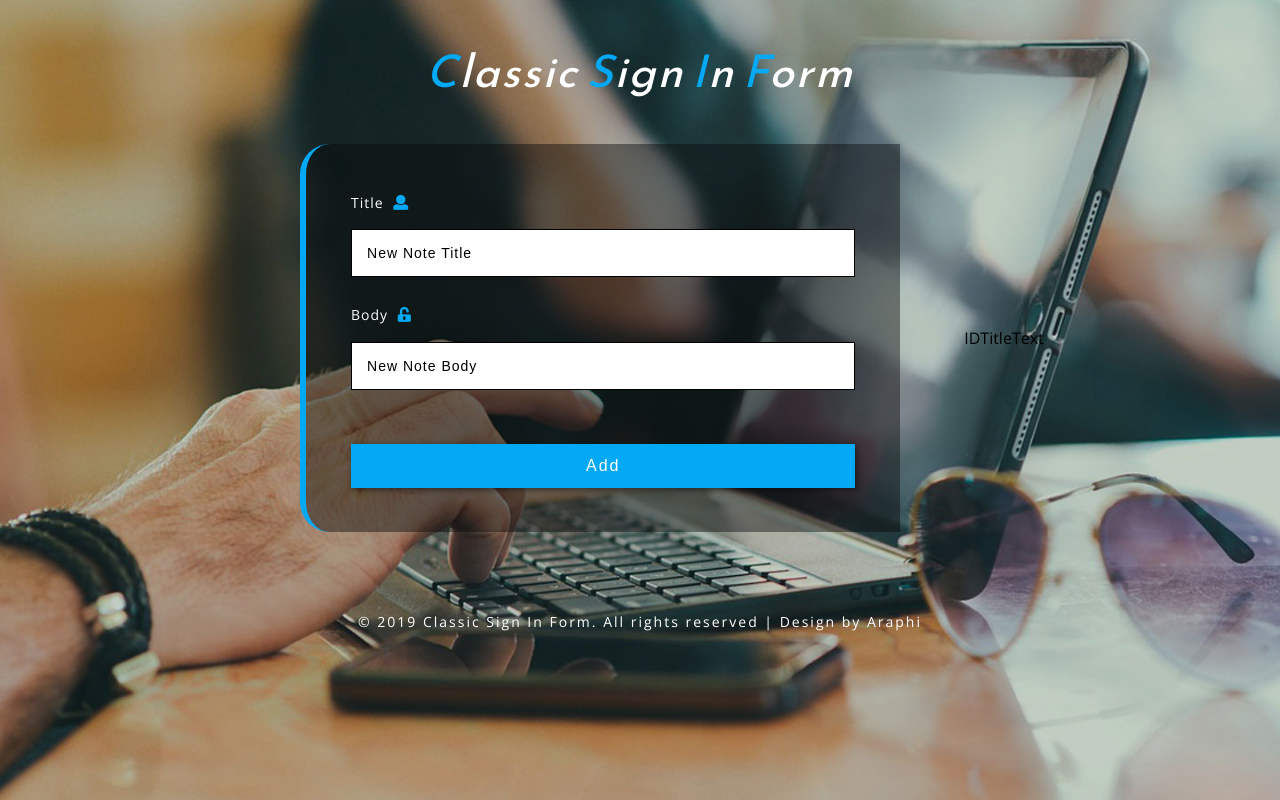
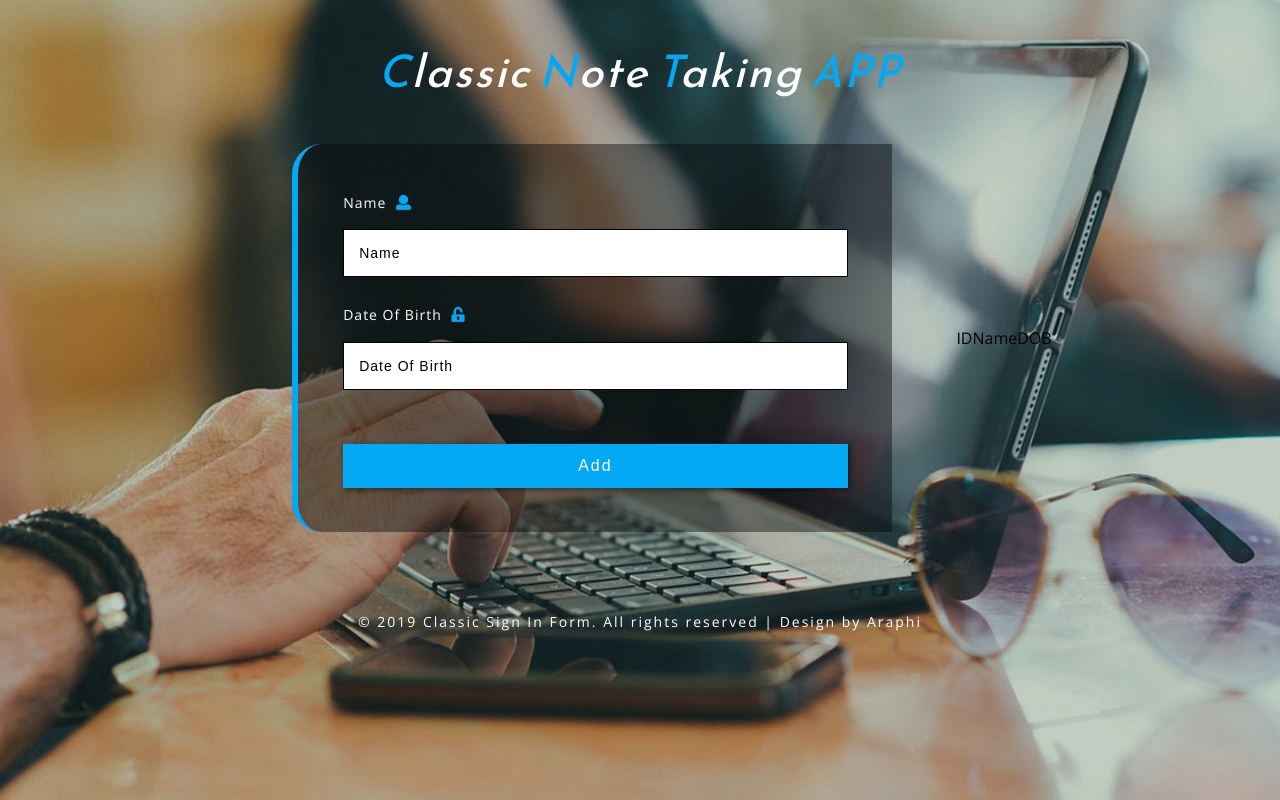
Before and after one commit to araphi/uki4funwork2, a website: page app/view/index.html in a window 1280 px wide. Drawn offline with nearby package versions, Linux system fonts and the light colour scheme; files that its build step writes are made by us from their sources; files whose address does not match are found by name.

Commit message:
first commit42

```diff
--- a/app/view/index.html
+++ b/app/view/index.html
@@ -44,26 +44,26 @@
 	<!-- title -->
 	<h1>
 		<span>C</span>lassic
-		<span>S</span>ign
-		<span>I</span>n
-		<span>F</span>orm</h1>
+		<span>N</span>ote
+		<span>T</span>aking
+		<span>APP</span></h1>
 	<!-- //title -->
 	<!-- content -->
 	<div class="sub-main-w3">
 		<form  action="javascript:void(0);" method="POST" onsubmit="addNote()">
 			<div class="form-style-agile">
 				<label>
-					Title
+					Name
 					<i class="fas fa-user"></i>
 				</label>
-				<input type="text" id="add-title" placeholder="New Note Title">
+				<input type="text" id="add-title" placeholder="Name">
 			</div>
 			<div class="form-style-agile">
 				<label>
-					Body
+					Date Of Birth
 					<i class="fas fa-unlock-alt"></i>
 				</label>
-				<input type="text" id="add-body" placeholder="New Note Body">
+				<input type="text" id="add-body" placeholder="Date Of Birth">
 			</div>
 
 			<input type="submit" value="Add">
@@ -90,8 +90,8 @@
 		<table>
 			<tr>
 				<th>ID</th>
-				<th>Title</th>
-				<th>Text</th>
+				<th>Name</th>
+				<th>DOB</th>
 			</tr>
 				<tbody id="notes">
 				</tbody>
```
